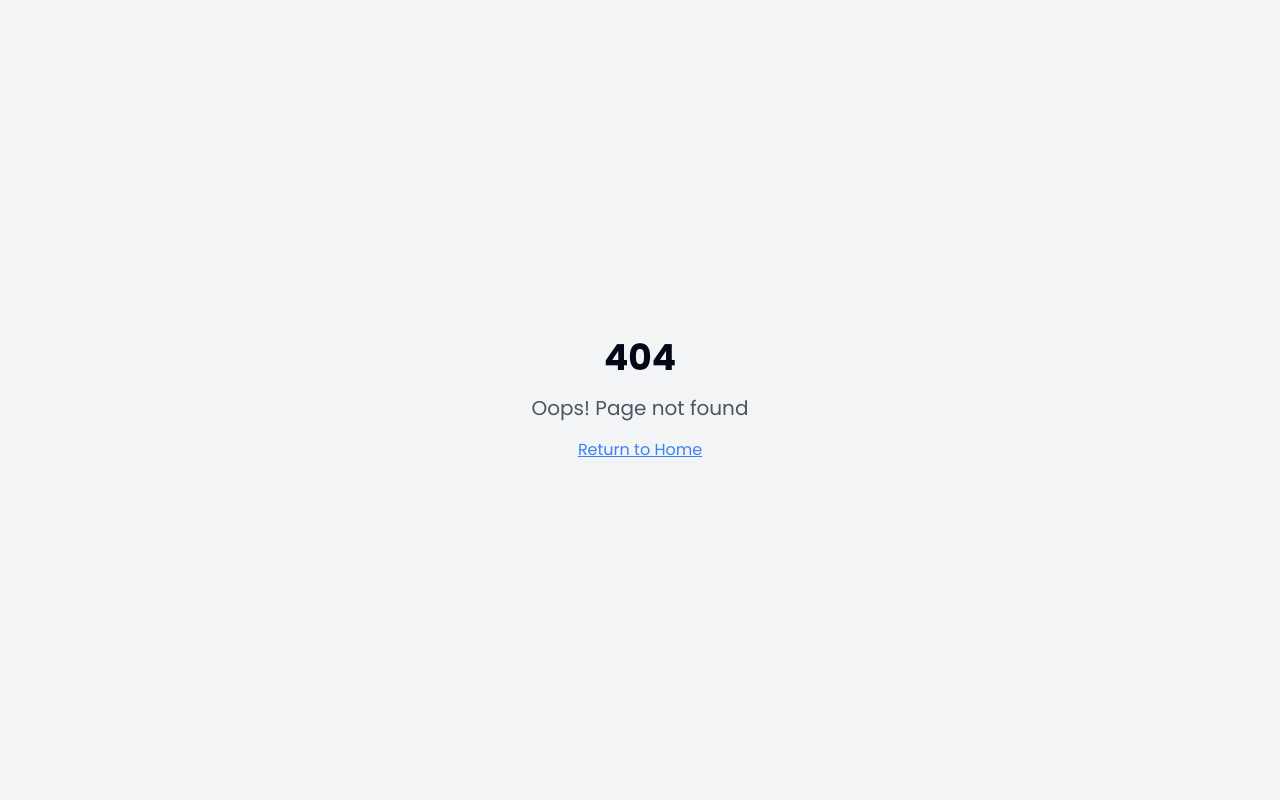
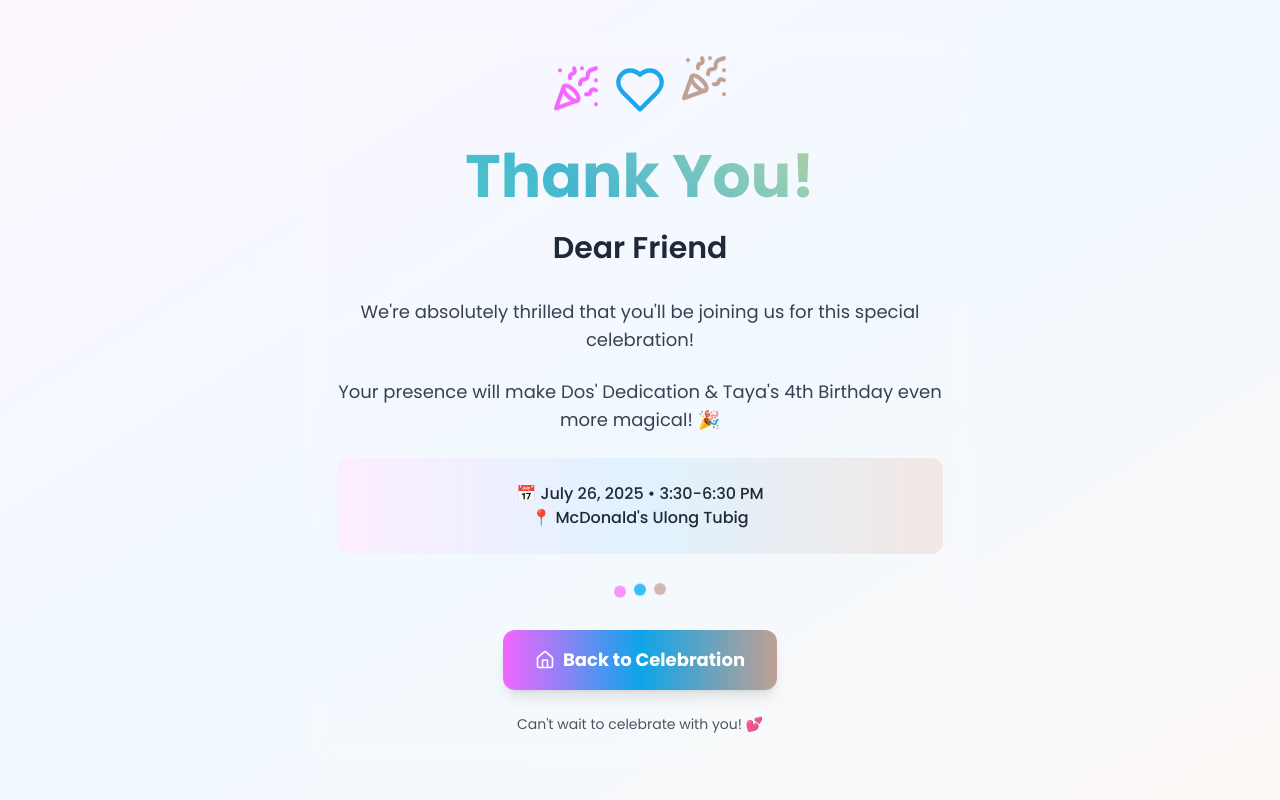
Before and after one commit to nyel21/pony-balloon-invites-3d, a React (Vite) app: page /thank-you in a window 1280 px wide. Before the commit this address had no page. Built offline with nearby package versions, Linux system fonts and the light colour scheme.

Commit message:
Add thank you page after RSVP
Adds a thank you page after a user submits an RSVP, displaying a thank you message with the user's name.

```diff
--- a/src/App.tsx
+++ b/src/App.tsx
@@ -6,6 +6,7 @@ import { QueryClient, QueryClientProvider } from "@tanstack/react-query";
 import { BrowserRouter, Routes, Route } from "react-router-dom";
 import Index from "./pages/Index";
 import Admin from "./pages/Admin";
+import ThankYou from "./pages/ThankYou";
 import NotFound from "./pages/NotFound";
 
 const queryClient = new QueryClient();
@@ -19,6 +20,7 @@ const App = () => (
         <Routes>
           <Route path="/" element={<Index />} />
           <Route path="/admin" element={<Admin />} />
+          <Route path="/thank-you" element={<ThankYou />} />
           {/* ADD ALL CUSTOM ROUTES ABOVE THE CATCH-ALL "*" ROUTE */}
           <Route path="*" element={<NotFound />} />
         </Routes>
--- a/src/components/RSVPForm.tsx
+++ b/src/components/RSVPForm.tsx
@@ -1,7 +1,7 @@
-
 import React, { useState } from 'react';
 import { X, Send, Users, MessageCircle, User } from 'lucide-react';
 import { toast } from 'sonner';
+import { useNavigate } from 'react-router-dom';
 import { supabase } from '@/integrations/supabase/client';
 
 interface RSVPFormProps {
@@ -16,6 +16,7 @@ const RSVPForm: React.FC<RSVPFormProps> = ({ isOpen, onClose }) => {
     message: ''
   });
   const [isSubmitting, setIsSubmitting] = useState(false);
+  const navigate = useNavigate();
 
   const handleSubmit = async (e: React.FormEvent) => {
     e.preventDefault();
@@ -46,6 +47,9 @@ const RSVPForm: React.FC<RSVPFormProps> = ({ isOpen, onClose }) => {
       // Reset form and close modal
       setFormData({ name: '', guests: '1', message: '' });
       onClose();
+
+      // Navigate to thank you page with the user's name
+      navigate(`/thank-you?name=${encodeURIComponent(formData.name.trim())}`);
     } catch (error) {
       console.error('Unexpected error:', error);
       toast.error('Sorry, there was an unexpected error. Please try again.');
--- /dev/null
+++ b/src/pages/ThankYou.tsx
@@ -0,0 +1,71 @@
+
+import React from 'react';
+import { useSearchParams, Link } from 'react-router-dom';
+import { Heart, Home, PartyPopper } from 'lucide-react';
+
+const ThankYou = () => {
+  const [searchParams] = useSearchParams();
+  const name = searchParams.get('name') || 'Friend';
+
+  return (
+    <div className="min-h-screen bg-gradient-to-br from-pony-50 via-balloon-50 to-teddy-50 flex items-center justify-center p-4">
+      <div className="glass rounded-3xl max-w-2xl w-full p-8 text-center">
+        {/* Animated Icons */}
+        <div className="flex justify-center space-x-4 mb-8">
+          <PartyPopper className="w-12 h-12 text-pony-500 animate-bounce" />
+          <Heart className="w-12 h-12 text-balloon-500 animate-pulse-gentle" style={{ animationDelay: '0.2s' }} />
+          <PartyPopper className="w-12 h-12 text-teddy-500 animate-bounce" style={{ animationDelay: '0.4s' }} />
+        </div>
+
+        {/* Main Thank You Message */}
+        <h1 className="text-4xl md:text-6xl font-bold rainbow-text mb-6">
+          Thank You!
+        </h1>
+
+        <h2 className="text-2xl md:text-3xl font-semibold text-gray-800 mb-8">
+          Dear {name}
+        </h2>
+
+        <div className="space-y-6 mb-8">
+          <p className="text-lg text-gray-700">
+            We're absolutely thrilled that you'll be joining us for this special celebration!
+          </p>
+
+          <p className="text-lg text-gray-700">
+            Your presence will make Dos' Dedication & Taya's 4th Birthday even more magical! 🎉
+          </p>
+
+          <div className="bg-gradient-to-r from-pony-100 via-balloon-100 to-teddy-100 rounded-xl p-6">
+            <p className="text-gray-800 font-medium">
+              📅 July 26, 2025 • 3:30-6:30 PM<br />
+              📍 McDonald's Ulong Tubig
+            </p>
+          </div>
+        </div>
+
+        {/* Decorative Elements */}
+        <div className="flex justify-center space-x-2 mb-8">
+          <div className="w-3 h-3 bg-pony-400 rounded-full animate-bounce"></div>
+          <div className="w-3 h-3 bg-balloon-400 rounded-full animate-bounce" style={{ animationDelay: '0.2s' }}></div>
+          <div className="w-3 h-3 bg-teddy-400 rounded-full animate-bounce" style={{ animationDelay: '0.4s' }}></div>
+        </div>
+
+        {/* Back to Home Button */}
+        <Link
+          to="/"
+          className="inline-flex items-center space-x-2 bg-gradient-to-r from-pony-500 via-balloon-500 to-teddy-500 hover:from-pony-600 hover:via-balloon-600 hover:to-teddy-600 text-white px-8 py-4 rounded-xl font-bold text-lg transform hover:scale-105 transition-all duration-300 shadow-lg hover:shadow-xl"
+        >
+          <Home className="w-5 h-5" />
+          <span>Back to Celebration</span>
+        </Link>
+
+        {/* Final Message */}
+        <p className="text-sm text-gray-600 mt-6">
+          Can't wait to celebrate with you! 💕
+        </p>
+      </div>
+    </div>
+  );
+};
+
+export default ThankYou;
```
